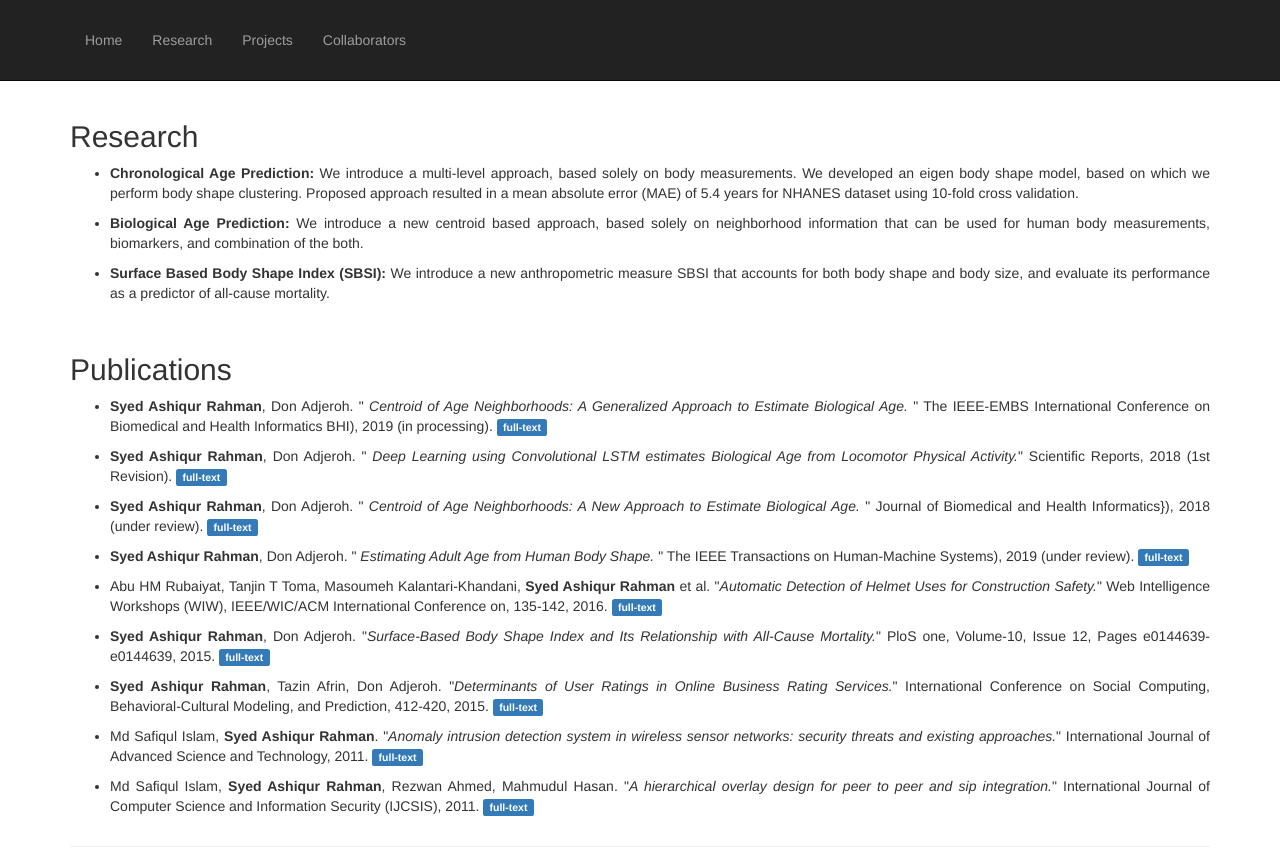
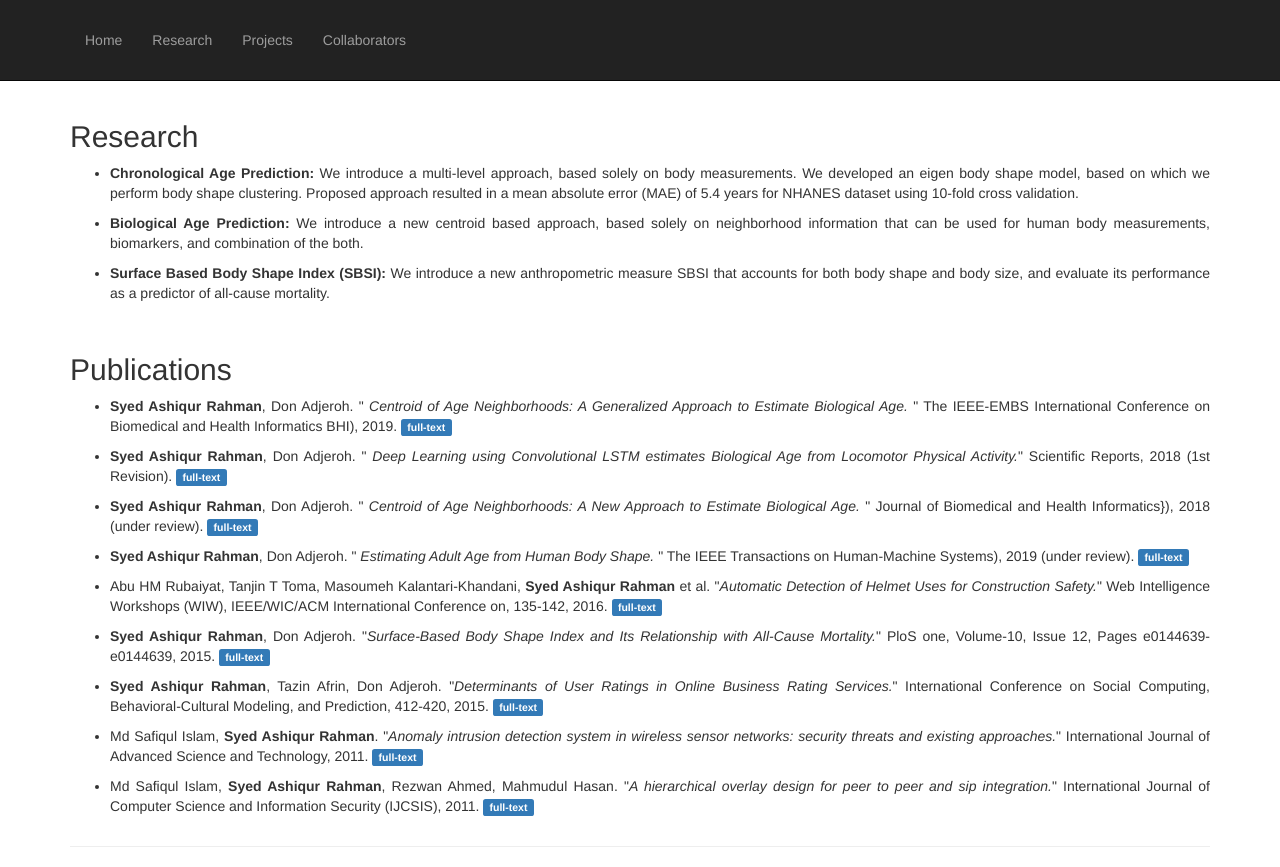
Before and after one commit to syedashiqurrahman/syedashiqurrahman.github.io, a plain HTML site: page research.html in a window 1280 px wide. Drawn offline with Linux system fonts and the light colour scheme.

Commit message:
Update research.html

```diff
--- a/research.html
+++ b/research.html
@@ -96,7 +96,7 @@
 				<br><h2>Publications</h2>
 					<ul>
 		<!-- <li style="list-style-type: none;"><h3>2019</h3></li> -->
-	      <li><strong>Syed Ashiqur Rahman</strong>, Don Adjeroh. "<em> Centroid of Age Neighborhoods: A Generalized Approach to Estimate Biological Age. </em>" The IEEE-EMBS International Conference on Biomedical and Health Informatics BHI), 2019 (in processing). <a href=" https://www.bhi-bsn-2019.org/bhi/" target="_blank"><span class="label label-primary">full-text</span></a>
+	      <li><strong>Syed Ashiqur Rahman</strong>, Don Adjeroh. "<em> Centroid of Age Neighborhoods: A Generalized Approach to Estimate Biological Age. </em>" The IEEE-EMBS International Conference on Biomedical and Health Informatics BHI), 2019. <a href=" https://www.bhi-bsn-2019.org/bhi/" target="_blank"><span class="label label-primary">full-text</span></a>
 	</li>
 	   <!-- <li style="list-style-type: none;"><h3>2018</h3></li> -->
 		<li style="list-style-type: none;"><p></p></li>
```
